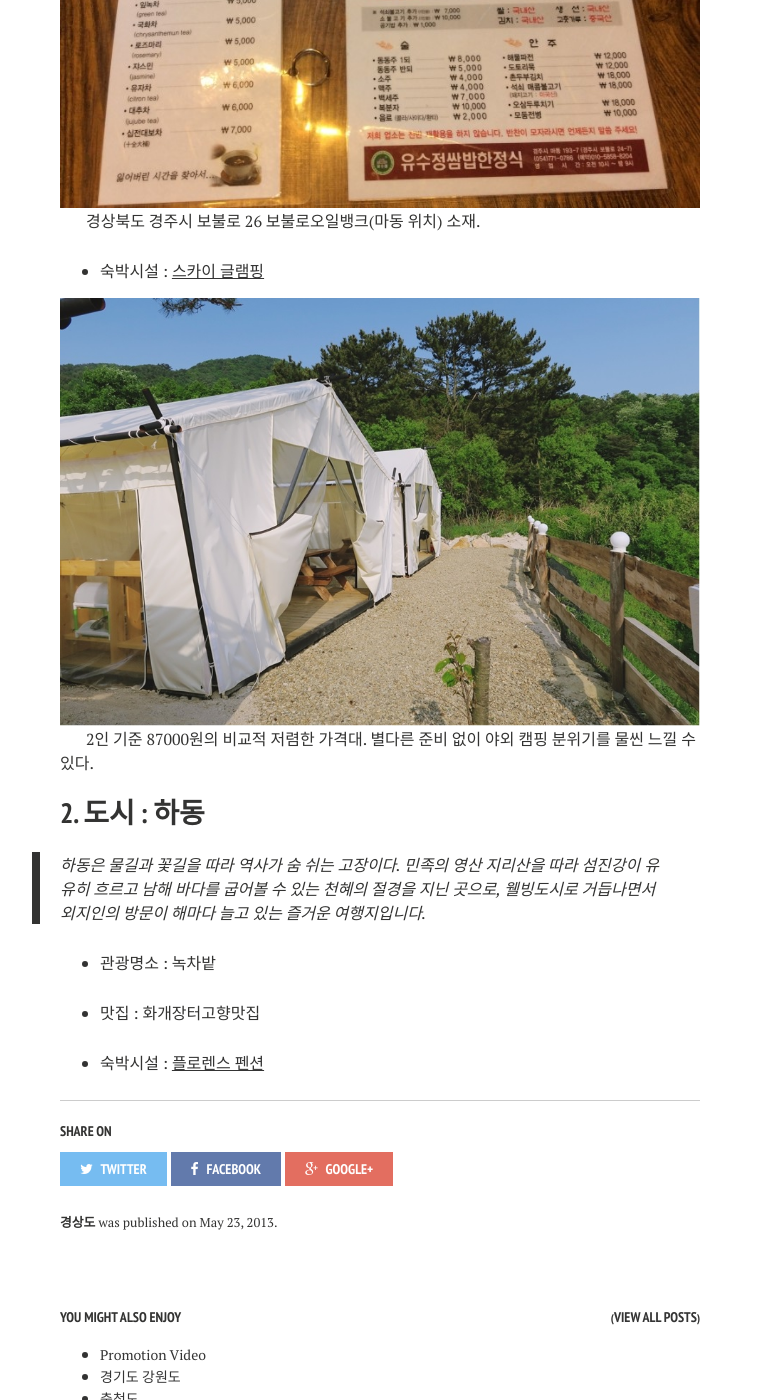
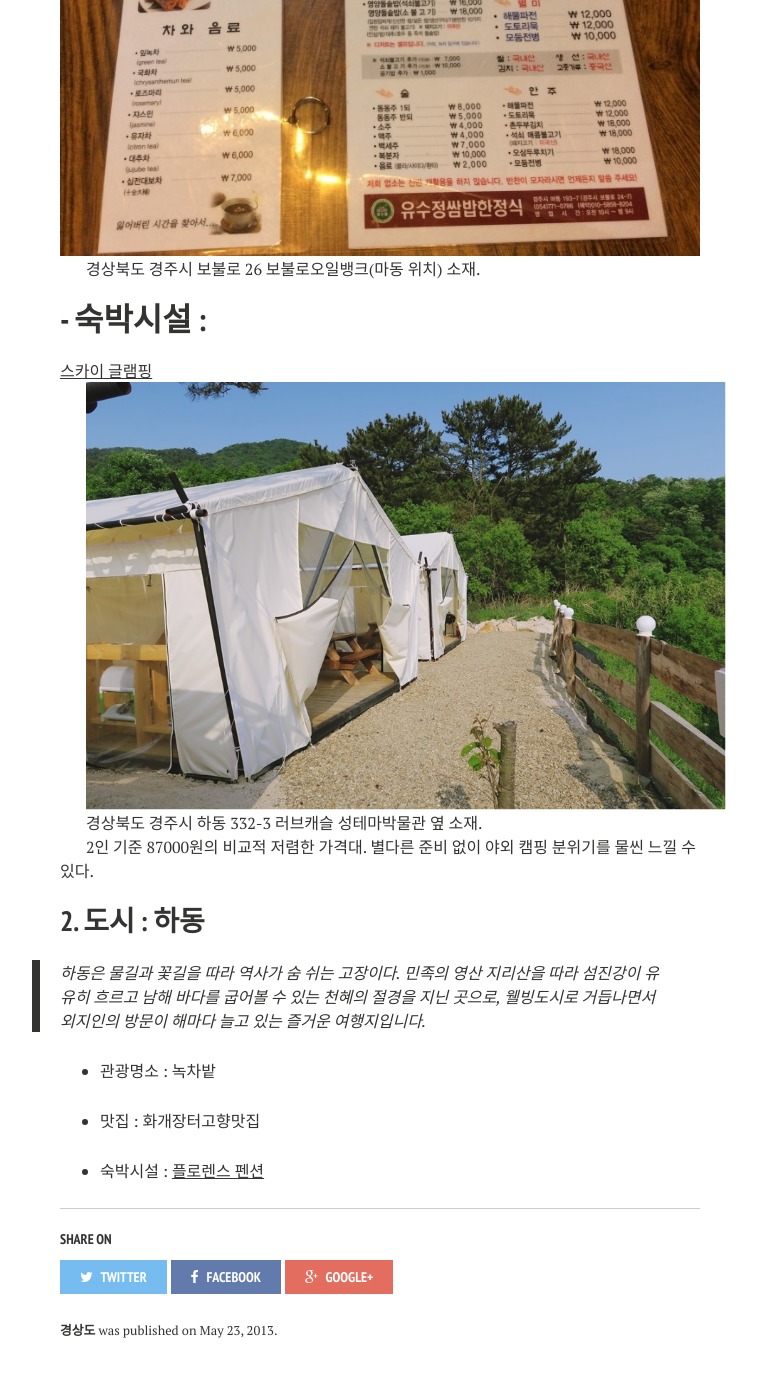
Before and after one commit to shinojin/shinojin.github.com, a Jekyll site: the page built from _posts/2013-05-23-readability-feature-post.md, in a window 1280 px wide and 1400 px high, scrolled down 2918 px. Shown: the whole window, without its empty margins (260-1017 px from the left). Built offline with Jekyll 4.4.1, drawn with Linux system fonts in a browser that asks for light colours; nearby versions of some CDN libraries; some of the changed text lies outside the part shown.

Commit message:
Update 2013-05-23-readability-feature-post.md

```diff
--- a/_posts/2013-05-23-readability-feature-post.md
+++ b/_posts/2013-05-23-readability-feature-post.md
@@ -13,7 +13,7 @@ image:
 
 > 경주는 유네스코 세계유산이자 '노천박물관'으로 불릴 만큼 문화재가 지천에 널려 있는 문화와 역사의 도시로, 어딜 가나 볼거리가 많은 좋은 여행지입니다.
 
-- 관광명소
+#- 관광명소
 
 -첨성대
 
@@ -46,7 +46,9 @@ image:
   2008년 6월 21일 오픈한 "캘리포니아 비치"는 33,000m의 대규모 시설로서 계획 단계부터 세계적인 테마파크 전문 설계 회사인 캐나다 forrec사에 컨셉 및 상세설계를 의뢰하여 진행하는 등 국내 다른 워터 파크 시설과는 차별된 즐거움을 전달하는 워터파크. 시원한 여름을 보내기 최적화된 워터파크! 2015년도는 6월 6일에 open 예정!
 
 
-- 맛집 : 유수정 쌈밥집
+
+
+#- 맛집 : 유수정 쌈밥집
 [유수정 쌈밥](cityfood.co.kr/h9/yoosoojeong)
 
 ![유수정 쌈밥](https://github.com/shinojin/shinojin.github.com/blob/master/images/gsd-kj-matjip1.jpg?raw=true)
@@ -54,10 +56,12 @@ image:
 
 경상북도 경주시 보불로 26 보불로오일뱅크(마동 위치) 소재.
 
-- 숙박시설 :
+#- 숙박시설 :
 [스카이 글램핑](http://skyglamping.co.kr/)
 
 ![스카이글램핑](https://github.com/shinojin/shinojin.github.com/blob/master/images/gsd-kj-skyglamping.jpg?raw=true)
+
+경상북도 경주시 하동 332-3 러브캐슬 성테마박물관 옆 소재.
 
 2인 기준 87000원의 비교적 저렴한 가격대.
 별다른 준비 없이 야외 캠핑 분위기를 물씬 느낄 수 있다.
```
